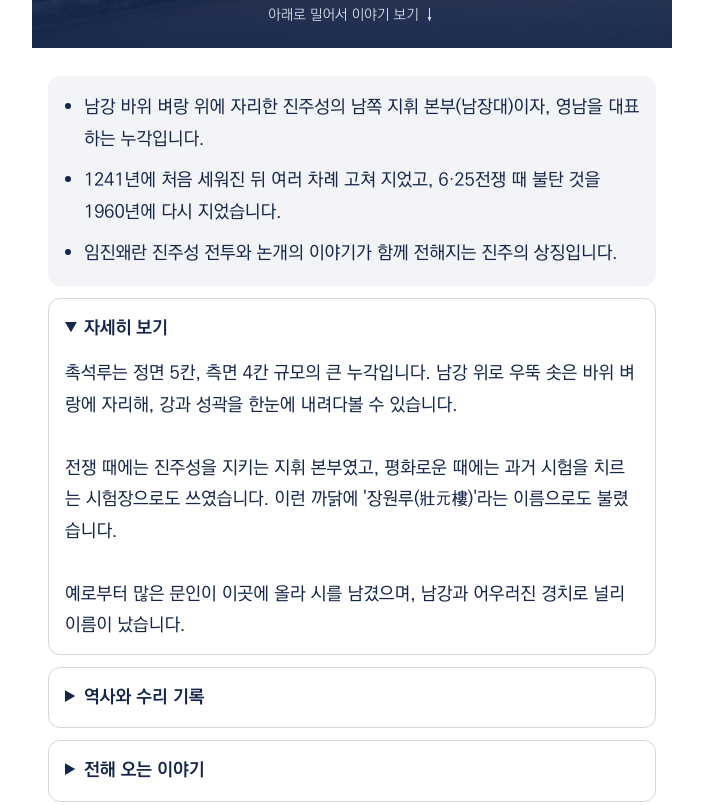
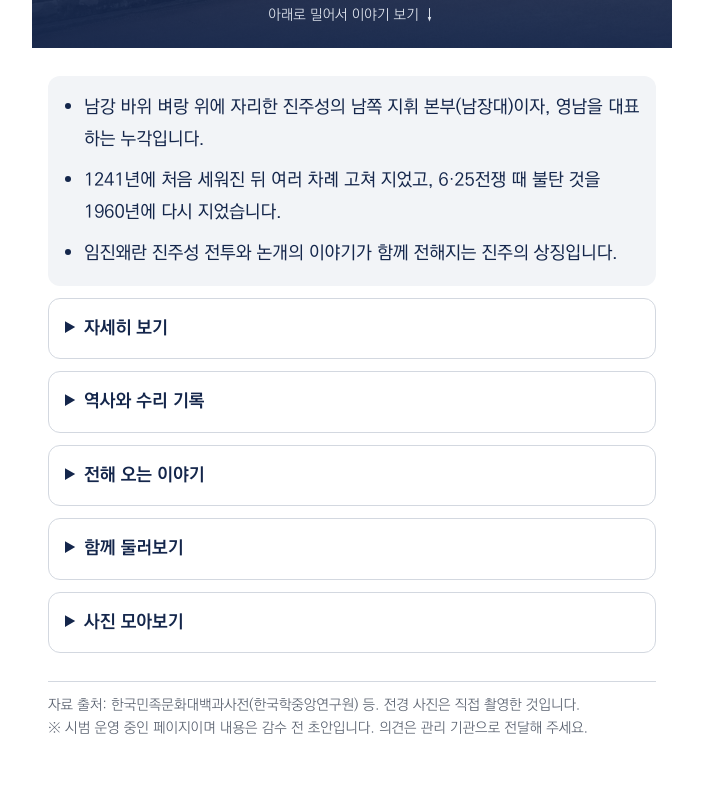
Before and after one commit to dustmd8989-creator/heritage-here, a plain HTML site: page index.html in a window 1280 px wide. Shown: the part 752-1557 px from the top of the page, without its empty margins (288-991 px from the left). Drawn offline with Linux system fonts and the light colour scheme.

Commit message:
접속 시 자세히 보기 항목을 모두 접힌 상태로 표시
Co-Authored-By: Claude Sonnet 5.5 <noreply@anthropic.com>

```diff
--- a/index.html
+++ b/index.html
@@ -126,7 +126,7 @@ if (!h) {
     </section>
     <div class="content">
     <ul class="summary">${h.summary.map(s => `<li>${esc(s)}</li>`).join('')}</ul>
-    ${h.sections.map((s, i) => `<details ${i===0?'open':''}><summary>${esc(s.title)}</summary><div>${esc(s.body).replace(/\n/g,'<br>')}</div></details>`).join('')}
+    ${h.sections.map((s, i) => `<details><summary>${esc(s.title)}</summary><div>${esc(s.body).replace(/\n/g,'<br>')}</div></details>`).join('')}
     <details><summary>사진 모아보기</summary><div class="gallery">
       ${h.photos.map((p, i) => `<figure data-i="${i}">${svgPhoto(p, false)}<figcaption>${esc(p.cap)}${p.credit ? '<br>' + esc(p.credit) : ''}</figcaption></figure>`).join('')}
     </div></details>
```
